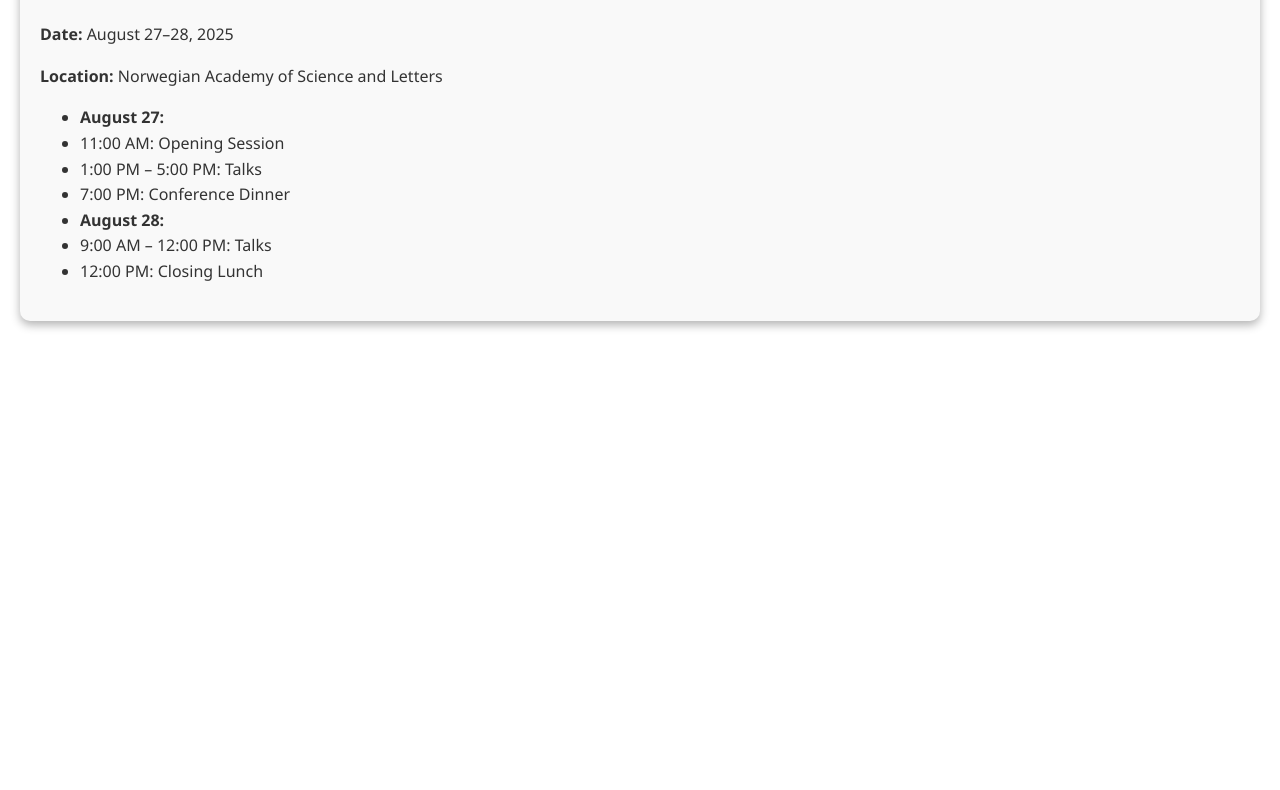
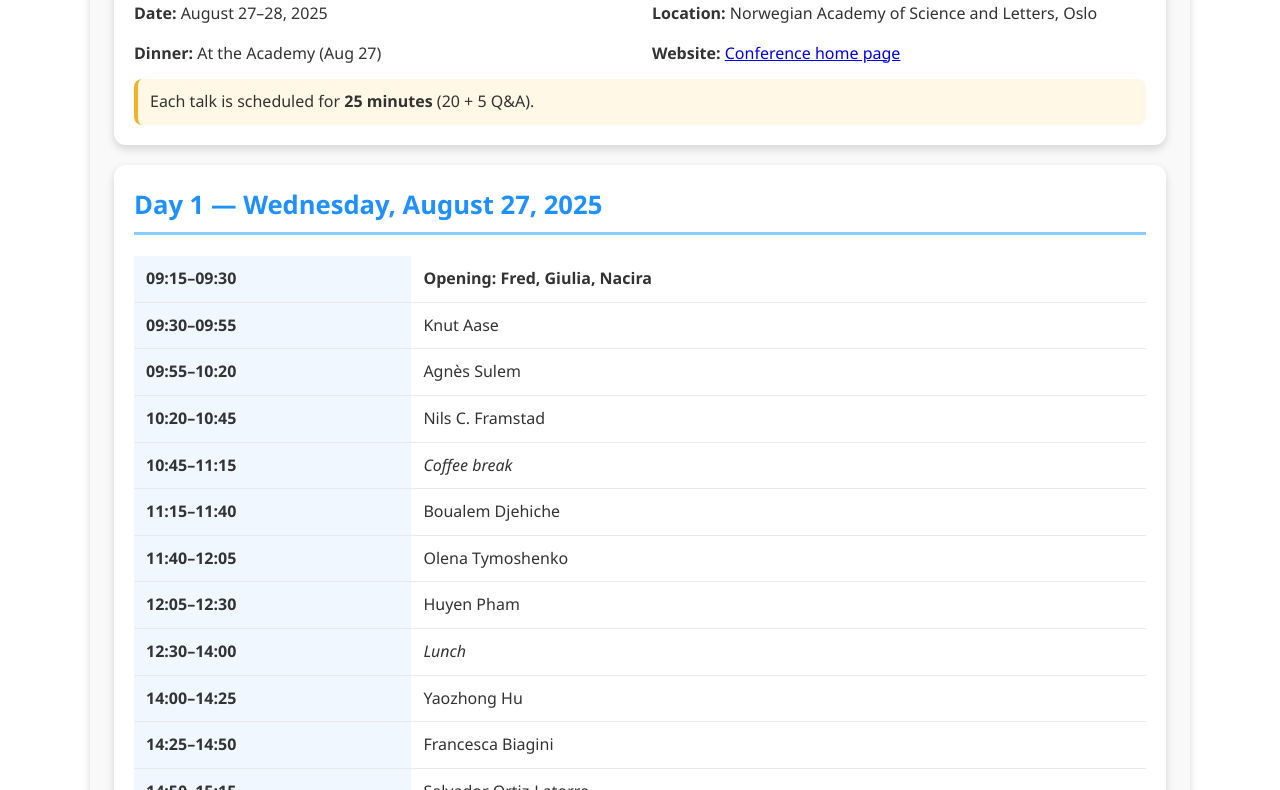
Before and after one commit to nacira-kth/Bernt-80th-birthday, a plain HTML site: page schedule.html in a window 1280 px wide. Shown: the part 229-1019 px from the top of the page. Before the commit the page ends 800 px from the top, so only its background shows below. Drawn offline with Linux system fonts and the light colour scheme.

Commit message:
Update schedule.html

```diff
--- a/schedule.html
+++ b/schedule.html
@@ -1,44 +1,44 @@
-
 <!DOCTYPE html>
 <html lang="en">
 <head>
-    <meta charset="UTF-8">
-    <meta name="viewport" content="width=device-width, initial-scale=1.0">
-    <title>Schedule</title>
+  <meta charset="UTF-8" />
+  <meta name="viewport" content="width=device-width, initial-scale=1.0"/>
+  <title>Schedule – Bernt Øksendal 80th Birthday Conference</title>
   <style>
-        body {
+    :root{
+      --blue:#1e90ff; --blue2:#87cefa; --bg:#f9f9f9; --text:#333;
+      --card:#fff; --shadow:0 4px 10px rgba(0,0,0,.15);
+    }
+    *{box-sizing:border-box}
+    body{
       font-family: 'Segoe UI', Tahoma, Geneva, Verdana, sans-serif;
-            margin: 0;
-            padding: 0;
-            background: #ffffff;
-            color: #333;
-            line-height: 1.6;
+      margin:0; color:var(--text); line-height:1.6; background:#ffffff;
     }
-        header {
-            background: linear-gradient(to right, #1e90ff, #87cefa);
-            color: #fff;
-            padding: 1rem 0;
-            text-align: center;
-            border-bottom: 3px solid #1e90ff;
+    header{
+      background:linear-gradient(to right, var(--blue), var(--blue2));
+      color:#fff; padding:1rem 0; text-align:center; border-bottom:3px solid var(--blue);
     }
-        header h1 {
-            font-size: 2.5rem;
-            margin: 0;
-            font-weight: bold;
+    header h1{font-size:2.2rem; margin:0; font-weight:700}
+    .container{
+      padding:24px; background:var(--bg); margin:20px auto; max-width:1100px;
+      border-radius:12px; box-shadow:var(--shadow);
     }
-        .container {
-            padding: 20px;
-            background: #f9f9f9;
-            margin: 20px auto;
-            max-width: 1200px;
-            border-radius: 10px;
-            box-shadow: 0px 4px 10px rgba(0, 0, 0, 0.3);
+    .section{background:var(--card); padding:20px; border-radius:12px; box-shadow:var(--shadow); margin-bottom:20px}
+    .section h2{
+      color:var(--blue); border-bottom:3px solid var(--blue2); padding-bottom:6px; margin-top:0; font-size:1.6rem;
     }
-        .section h2 {
-            color: #1e90ff;
-            border-bottom: 3px solid #87cefa;
-            padding-bottom: 5px;
-            font-size: 2rem;
+    .meta{display:grid; grid-template-columns:1fr 1fr; gap:8px 24px; margin:8px 0 0}
+    .meta p{margin:.2rem 0}
+    .note{background:#fff8e6; border-left:4px solid #f0b429; padding:10px 12px; border-radius:8px; margin-top:10px}
+    table{width:100%; border-collapse:collapse; margin-top:10px}
+    th, td{padding:10px 12px; border-bottom:1px solid #eaeaea; vertical-align:top}
+    th{background:#f0f7ff; text-align:left; white-space:nowrap}
+    .slot-title{font-weight:600}
+    .break{font-style:italic}
+    .dinner{font-weight:700}
+    @media (max-width:700px){
+      .meta{grid-template-columns:1fr}
+      th, td{padding:8px}
     }
   </style>
 </head>
@@ -46,21 +46,65 @@
   <header>
     <h1>Schedule</h1>
   </header>
-    <div class="container">
+
+  <main class="container">
     <section class="section">
       <h2>Event Details</h2>
+      <div class="meta">
         <p><strong>Date:</strong> August 27–28, 2025</p>
-            <p><strong>Location:</strong> Norwegian Academy of Science and Letters</p>
-            <ul>
-                <li><strong>August 27:</strong></li>
-                <li>11:00 AM: Opening Session</li>
-                <li>1:00 PM – 5:00 PM: Talks</li>
-                <li>7:00 PM: Conference Dinner</li>
-                <li><strong>August 28:</strong></li>
-                <li>9:00 AM – 12:00 PM: Talks</li>
-                <li>12:00 PM: Closing Lunch</li>
-            </ul>
+        <p><strong>Location:</strong> Norwegian Academy of Science and Letters, Oslo</p>
+        <p><strong>Dinner:</strong> At the Academy (Aug 27)</p>
+        <p><strong>Website:</strong> <a href="https://nacira-kth.github.io/Bernt-80th-birthday/" target="_blank" rel="noopener">Conference home page</a></p>
+      </div>
+      <div class="note">
+        Each talk is scheduled for <strong>25 minutes</strong> (20 + 5 Q&amp;A).
+      </div>
     </section>
-    </div>
+
+    <section class="section">
+      <h2>Day 1 — Wednesday, August 27, 2025</h2>
+      <table aria-label="Day 1 schedule">
+        <tbody>
+          <tr><th>09:15–09:30</th><td class="slot-title">Opening: Fred, Giulia, Nacira</td></tr>
+          <tr><th>09:30–09:55</th><td>Knut Aase</td></tr>
+          <tr><th>09:55–10:20</th><td>Agnès Sulem</td></tr>
+          <tr><th>10:20–10:45</th><td>Nils C. Framstad</td></tr>
+          <tr><th>10:45–11:15</th><td class="break">Coffee break</td></tr>
+          <tr><th>11:15–11:40</th><td>Boualem Djehiche</td></tr>
+          <tr><th>11:40–12:05</th><td>Olena Tymoshenko</td></tr>
+          <tr><th>12:05–12:30</th><td>Huyen Pham</td></tr>
+          <tr><th>12:30–14:00</th><td class="break">Lunch</td></tr>
+          <tr><th>14:00–14:25</th><td>Yaozhong Hu</td></tr>
+          <tr><th>14:25–14:50</th><td>Francesca Biagini</td></tr>
+          <tr><th>14:50–15:15</th><td>Salvador Ortiz-Latorre</td></tr>
+          <tr><th>15:15–15:45</th><td class="break">Coffee break</td></tr>
+          <tr><th>15:45–16:10</th><td>Kristina Dahl</td></tr>
+          <tr><th>16:10–16:35</th><td>Nils Chr. Stenseth</td></tr>
+          <tr><th>16:35–17:00</th><td>Bernt Øksendal</td></tr>
+          <tr><th>19:00–22:00</th><td class="dinner">Conference Dinner at the Academy</td></tr>
+        </tbody>
+      </table>
+    </section>
+
+    <section class="section">
+      <h2>Day 2 — Thursday, August 28, 2025</h2>
+      <table aria-label="Day 2 schedule">
+        <tbody>
+          <tr><th>08:55–09:00</th><td class="slot-title">Opening</td></tr>
+          <tr><th>09:00–09:25</th><td>Helge Holden</td></tr>
+          <tr><th>09:25–09:50</th><td>Tusheng Zhang</td></tr>
+          <tr><th>09:50–10:15</th><td>Astrid Hilbert</td></tr>
+          <tr><th>10:15–10:30</th><td>Ihsan Ahras</td></tr>
+          <tr><th>10:30–10:45</th><td>Jan Rems</td></tr>
+          <tr><th>10:45–11:10</th><td class="break">Coffee break</td></tr>
+          <tr><th>11:10–11:35</th><td>X.Y. Zhou</td></tr>
+          <tr><th>11:35–12:00</th><td>Roger Pettersson</td></tr>
+          <tr><th>12:00–12:25</th><td>Tom Lindstrøm</td></tr>
+          <tr><th>12:25–12:50</th><td>Jan Ubøe</td></tr>
+          <tr><th>12:50–14:00</th><td class="break">Lunch</td></tr>
+        </tbody>
+      </table>
+    </section>
+  </main>
 </body>
 </html>
```
Lines whose indentation alone changed are shown as unchanged.
